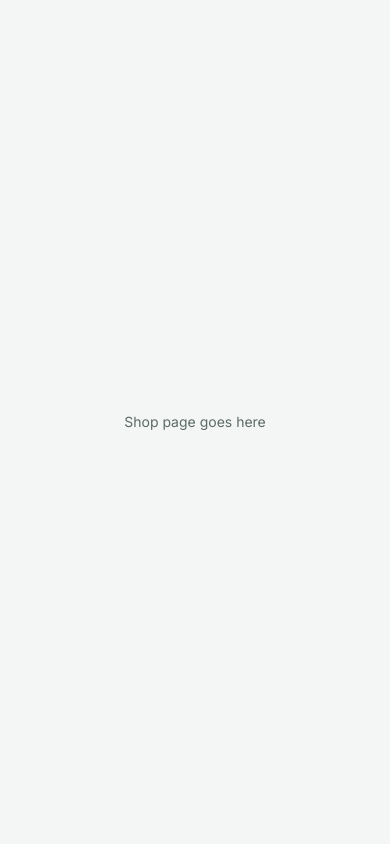
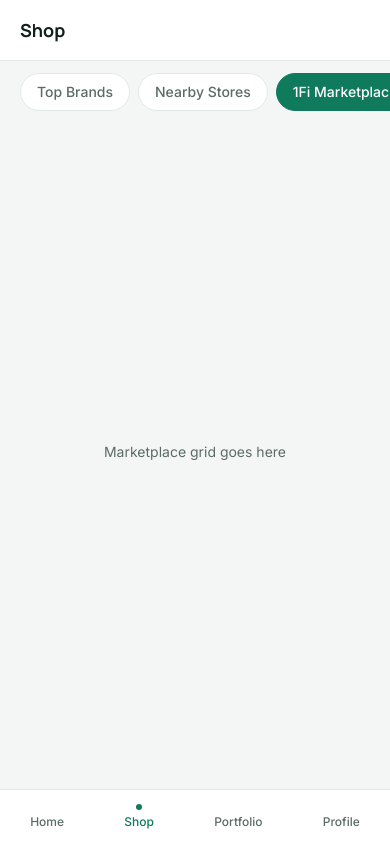
Before and after one commit to shreeiya17/1fi-marketplace, a React (Vite) app in the folder frontend/: page / in a window 390 px wide. Built offline with nearby package versions, Linux system fonts and the light colour scheme.

Commit message:
feat(frontend): build app shell — phone frame, bottom nav, and Shop page with Top Brands / Nearby Stores / 1Fi Marketplace tabs

```diff
--- a/frontend/src/App.tsx
+++ b/frontend/src/App.tsx
@@ -1,5 +1,6 @@
 import { Route, Routes } from "react-router-dom";
 import { PhoneShell } from "./components/PhoneShell";
+import { Shop } from "./pages/Shop";
 
 function Placeholder({ label }: { label: string }) {
   return (
@@ -13,7 +14,7 @@ export default function App() {
   return (
     <PhoneShell>
       <Routes>
-        <Route path="/" element={<Placeholder label="Shop page goes here" />} />
+        <Route path="/" element={<Shop />} />
         <Route path="*" element={<Placeholder label="Not found" />} />
       </Routes>
     </PhoneShell>
--- /dev/null
+++ b/frontend/src/components/AppBar.tsx
@@ -0,0 +1,28 @@
+import type { ReactNode } from "react";
+
+interface Props {
+  title: string;
+  onBack?: () => void;
+  trailing?: ReactNode;
+}
+
+export function AppBar({ title, onBack, trailing }: Props) {
+  return (
+    <div className="flex shrink-0 items-center gap-3 border-b border-line bg-surface px-5 py-4">
+      {onBack && (
+        <button
+          type="button"
+          onClick={onBack}
+          aria-label="Go back"
+          className="flex h-8 w-8 items-center justify-center rounded-full text-ink hover:bg-canvas"
+        >
+          <svg width="18" height="18" viewBox="0 0 24 24" fill="none">
+            <path d="M15 18l-6-6 6-6" stroke="currentColor" strokeWidth="2" strokeLinecap="round" strokeLinejoin="round" />
+          </svg>
+        </button>
+      )}
+      <h1 className="font-display flex-1 text-lg font-bold text-ink">{title}</h1>
+      {trailing}
+    </div>
+  );
+}
--- /dev/null
+++ b/frontend/src/components/BottomNav.tsx
@@ -0,0 +1,28 @@
+const TABS = [
+    { key: "home", label: "Home" },
+    { key: "shop", label: "Shop" },
+    { key: "portfolio", label: "Portfolio" },
+    { key: "profile", label: "Profile" },
+  ] as const;
+
+  export function BottomNav({ active = "shop" }: { active?: (typeof TABS)[number]["key"] }) {
+    return (
+      <nav className="flex shrink-0 items-center justify-around border-t border-line bg-surface py-2.5">
+        {TABS.map((tab) => {
+          const isActive = tab.key === active;
+          return (
+            <button
+              key={tab.key}
+              type="button"
+              className={`flex flex-col items-center gap-1 px-3 py-1 text-xs font-medium ${
+                isActive ? "text-brand" : "text-muted"
+              }`}
+            >
+              <span className={`h-1.5 w-1.5 rounded-full ${isActive ? "bg-brand" : "bg-transparent"}`} aria-hidden />
+              {tab.label}
+            </button>
+          );
+        })}
+      </nav>
+    );
+  }
--- /dev/null
+++ b/frontend/src/components/EmptyState.tsx
@@ -0,0 +1,24 @@
+interface Props {
+    title: string;
+    description: string;
+  }
+
+  export function EmptyState({ title, description }: Props) {
+    return (
+      <div className="flex flex-1 flex-col items-center justify-center gap-2 px-10 text-center">
+        <div className="mb-2 flex h-12 w-12 items-center justify-center rounded-full bg-brand-soft text-brand">
+          <svg width="22" height="22" viewBox="0 0 24 24" fill="none">
+            <path
+              d="M12 8v5m0 3.5h.01M21 12a9 9 0 11-18 0 9 9 0 0118 0z"
+              stroke="currentColor"
+              strokeWidth="1.6"
+              strokeLinecap="round"
+              strokeLinejoin="round"
+            />
+          </svg>
+        </div>
+        <h2 className="font-display text-base font-bold text-ink">{title}</h2>
+        <p className="text-sm text-muted">{description}</p>
+      </div>
+    );
+  }
--- /dev/null
+++ b/frontend/src/components/ShopTabs.tsx
@@ -0,0 +1,37 @@
+export type ShopTab = "top-brands" | "nearby-stores" | "marketplace";
+
+const TABS: { key: ShopTab; label: string }[] = [
+  { key: "top-brands", label: "Top Brands" },
+  { key: "nearby-stores", label: "Nearby Stores" },
+  { key: "marketplace", label: "1Fi Marketplace" },
+];
+
+interface Props {
+  active: ShopTab;
+  onChange: (tab: ShopTab) => void;
+}
+
+export function ShopTabs({ active, onChange }: Props) {
+  return (
+    <div className="flex gap-2 overflow-x-auto px-5 pb-1" role="tablist" aria-label="Shop sections">
+      {TABS.map((tab) => {
+        const isActive = tab.key === active;
+        return (
+          <button
+            key={tab.key}
+            role="tab"
+            aria-selected={isActive}
+            onClick={() => onChange(tab.key)}
+            className={`shrink-0 rounded-full border px-4 py-2 text-sm font-medium transition-colors ${
+              isActive
+                ? "border-brand bg-brand text-white"
+                : "border-line bg-surface text-muted hover:border-brand/40"
+            }`}
+          >
+            {tab.label}
+          </button>
+        );
+      })}
+    </div>
+  );
+}
--- /dev/null
+++ b/frontend/src/pages/Shop.tsx
@@ -0,0 +1,35 @@
+import { useState } from "react";
+import { AppBar } from "../components/AppBar";
+import { BottomNav } from "../components/BottomNav";
+import { EmptyState } from "../components/EmptyState";
+import { ShopTabs } from "../components/ShopTabs";
+import type { ShopTab } from "../components/ShopTabs";
+
+export function Shop() {
+  const [tab, setTab] = useState<ShopTab>("marketplace");
+
+  return (
+    <>
+      <AppBar title="Shop" />
+      <div className="flex shrink-0 flex-col gap-3 pt-3">
+        <ShopTabs active={tab} onChange={setTab} />
+      </div>
+
+      <div className="flex flex-1 flex-col overflow-hidden">
+        {tab === "top-brands" && (
+          <EmptyState title="Top Brands is on its way" description="Curated brand storefronts will show up here soon." />
+        )}
+        {tab === "nearby-stores" && (
+          <EmptyState title="Nearby Stores is on its way" description="We'll show partner stores near you once this ships." />
+        )}
+        {tab === "marketplace" && (
+          <div className="flex flex-1 items-center justify-center">
+            <p className="text-sm text-muted">Marketplace grid goes here</p>
+          </div>
+        )}
+      </div>
+
+      <BottomNav active="shop" />
+    </>
+  );
+}
```
